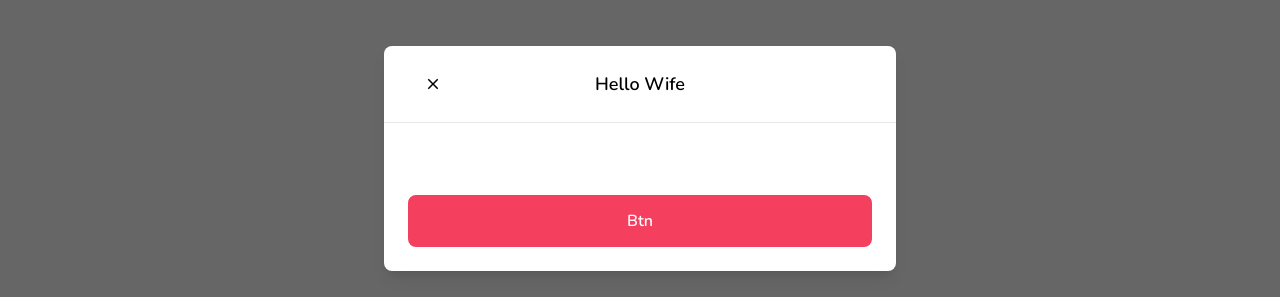
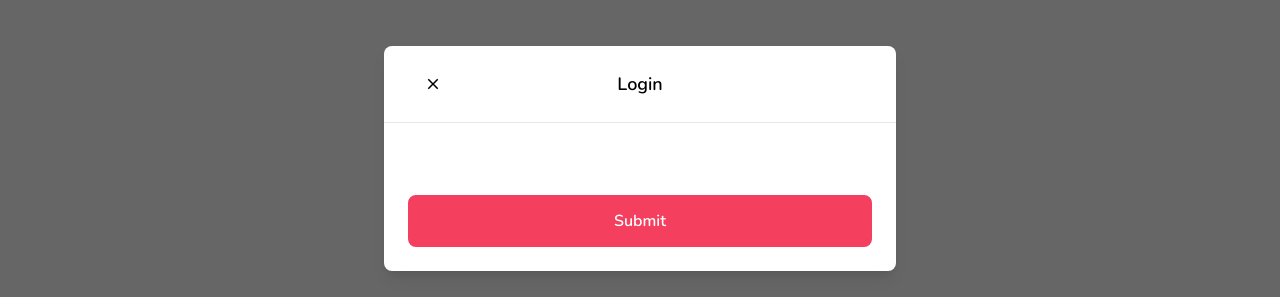
Before and after one commit to ArenRitz/clone-bnb, a Next.js app: page / in a window 1280 px wide. Shown: the part 242-539 px from the top of the page. Built offline with nearby package versions, Linux system fonts and the light colour scheme.

Commit message:
Add zustand for state management and implement useRegisterModal hook

```diff
--- a/app/components/modal/Modal.tsx
+++ b/app/components/modal/Modal.tsx
@@ -13,7 +13,7 @@ interface ModalProps {
 	footer?: string;
 	disabled?: boolean;
 	secondaryAction?: () => void;
-	secondaryLabel?: string;
+	secondaryActionLabel?: string;
 }
 
 const Modal: React.FC<ModalProps> = ({
@@ -26,7 +26,7 @@ const Modal: React.FC<ModalProps> = ({
 	footer,
 	disabled,
 	secondaryAction,
-	secondaryLabel,
+	secondaryActionLabel,
 }) => {
 	const [showModal, setShowModal] = useState(isOpen);
 
@@ -83,9 +83,20 @@ const Modal: React.FC<ModalProps> = ({
 							{/*footer*/}
 							<div className='flex flex-col gap-2 p-6'>
 								<div className='flex flex-row items-center gap-4 w-full'>
-                                    <Button label={'Btn'} />
-
-                                </div>
+									{secondaryAction && secondaryActionLabel && (
+										<Button
+											outline
+											disabled={disabled}
+											label={secondaryActionLabel}
+											onClick={handleSecondaryAction}
+										/>
+									)}
+									<Button
+										disabled={disabled}
+										label={actionLabel}
+										onClick={handleSubmit}
+									/>
+								</div>
 							</div>
 						</div>
 					</div>
--- /dev/null
+++ b/app/hooks/useRegisterModal.ts
@@ -0,0 +1,16 @@
+import {create } from 'zustand';
+
+interface RegisterModalStore {
+    isOpen: boolean;
+    onOpen: () => void;
+    onClose: () => void;
+}
+
+const useRegisterModal = create<RegisterModalStore>((set) => ({
+    isOpen: false,
+    onOpen: () => set({ isOpen: true }),
+    onClose: () => set({ isOpen: false }),
+}));
+
+
+export default useRegisterModal;
--- a/app/layout.tsx
+++ b/app/layout.tsx
@@ -23,8 +23,8 @@ export default function RootLayout({
 		<html lang='en'>
 			<body className={font.className}>
 				<ClientOnly>
-				<Modal isOpen title={'Hello Wife'}/>
-				<Navbar />
+					<Modal isOpen title={'Login'} actionLabel='Submit'/>
+					<Navbar />
 				</ClientOnly>
 				{children}
 			</body>
--- a/package.json
+++ b/package.json
@@ -21,6 +21,7 @@
     "react-dom": "18.2.0",
     "react-icons": "^4.8.0",
     "tailwindcss": "3.3.1",
-    "typescript": "5.0.4"
+    "typescript": "5.0.4",
+    "zustand": "^4.3.7"
   }
 }
```
Also changed, not shown: 1 other file (tests, documents, lock files or other folders).
